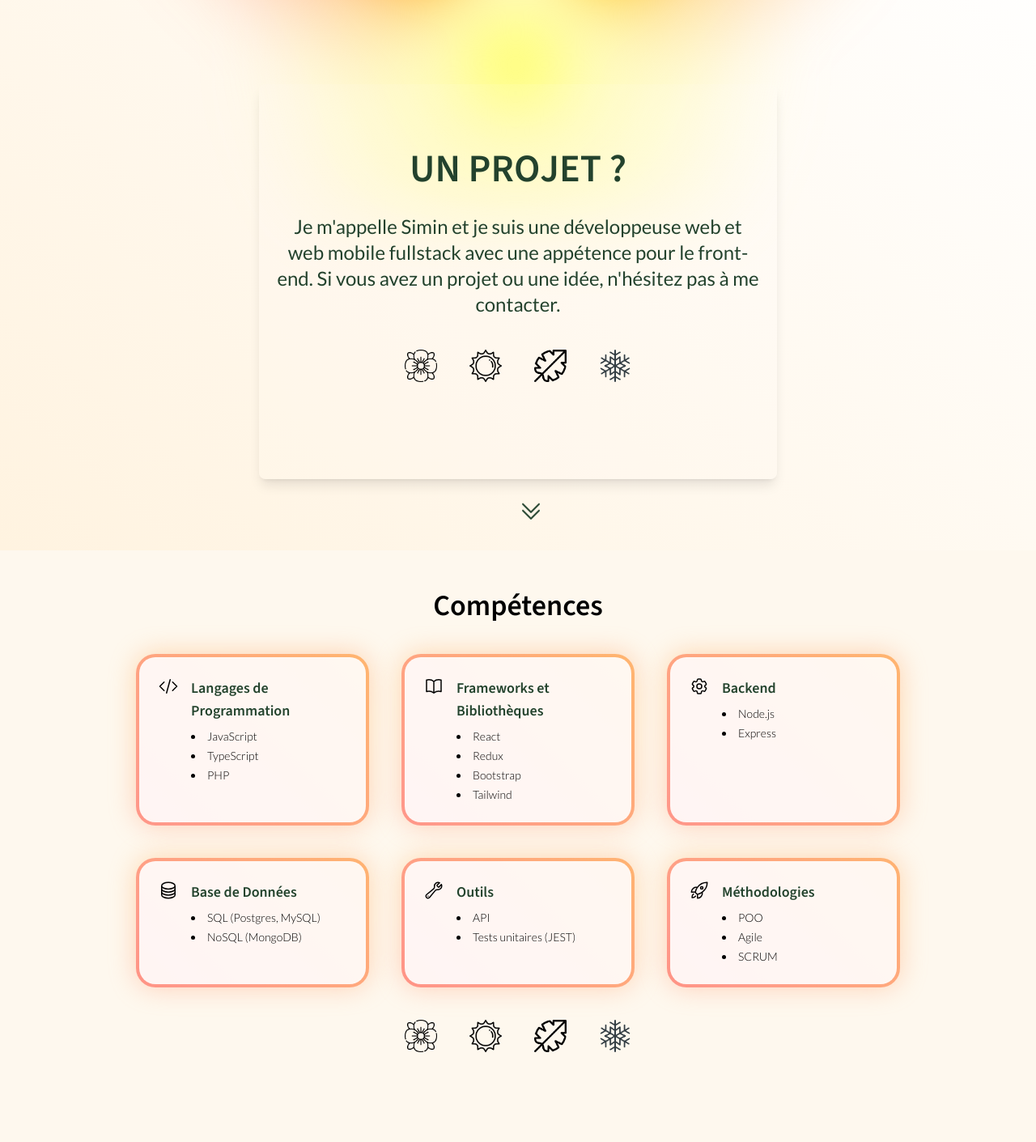
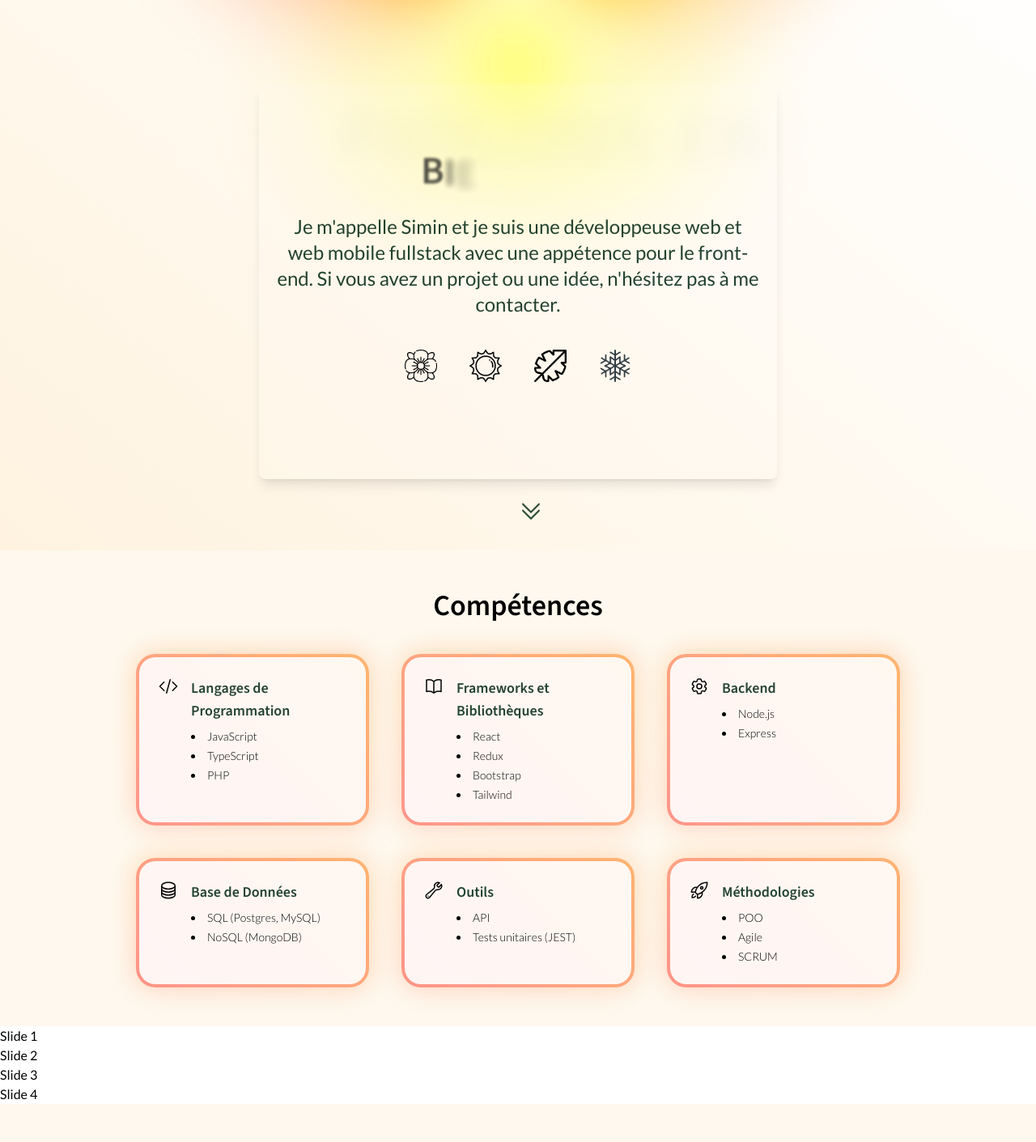
Before and after one commit to ErbilginSimin/Portfolio, a React (Vite) app: page / in a window 1280 px wide. Shown: the part 120-1531 px from the top of the page at 81% size. Built offline with nearby package versions, Linux system fonts and the light colour scheme.

Commit message:
✨feature: chore: Update Prettier configuration and add Swiper component to Work section

```diff
--- a/package.json
+++ b/package.json
@@ -19,6 +19,7 @@
     "react": "^18.3.1",
     "react-dom": "^18.3.1",
     "simplex-noise": "^4.0.1",
+    "swiper": "^11.1.9",
     "tailwind-merge": "^2.3.0"
   },
   "devDependencies": {
@@ -30,12 +31,12 @@
     "autoprefixer": "^10.4.19",
     "eslint": "^8.57.0",
     "eslint-config-prettier": "^9.1.0",
-    "eslint-plugin-prettier": "^5.1.3",
+    "eslint-plugin-prettier": "^5.2.1",
     "eslint-plugin-react": "^7.34.3",
     "eslint-plugin-react-hooks": "^4.6.2",
     "eslint-plugin-react-refresh": "^0.4.7",
     "postcss": "^8.4.38",
-    "prettier": "^3.3.2",
+    "prettier": "^3.3.3",
     "sass": "^1.77.6",
     "tailwindcss": "^3.4.4",
     "vite": "^5.3.1"
--- a/src/components/LandingPage.jsx
+++ b/src/components/LandingPage.jsx
@@ -7,6 +7,7 @@ import { BackgroundGradientAnimation } from '../components/Motions/Gradient';
 import { Vortex } from '../components/Motions/Vortex';
 import SeasonSelector from '../components/SeasonSelector/SeasonSelector';
 import Skills from '../components/Skills/Skills';
+import Work from '../components/Work/Work';
 import { SeasonColorsProvider } from '../contexts/SeasonColorsContext';
 import { useSeasonContext } from '../contexts/SeasonContext';
 
@@ -18,7 +19,12 @@ function LandingPage() {
 
     return (
       <span className="inline-block">
-        <FlipWords className="text-primary" words={words} loop delay={3000} />
+        <FlipWords
+          className="text-primary text-4xl"
+          words={words}
+          loop
+          delay={3000}
+        />
       </span>
     );
   };
@@ -160,6 +166,7 @@ function LandingPage() {
       </section>
 
       <Skills />
+      <Work />
       <About />
       <Footer />
     </SeasonColorsProvider>
--- a/src/components/Motions/flip-words.tsx
+++ b/src/components/Motions/flip-words.tsx
@@ -1,7 +1,11 @@
-import React, { useCallback, useEffect, useState } from 'react';
 import { AnimatePresence, motion } from 'framer-motion';
+import { useCallback, useEffect, useState } from 'react';
 
-export const FlipWords = ({ words, duration = 3000, className }) => {
+export const FlipWords = (
+  { words }: { words: string[] },
+  duration = 3000,
+  className = 'FlipWords'
+) => {
   const [currentWord, setCurrentWord] = useState(words[0]);
   const [isAnimating, setIsAnimating] = useState(false);
 
--- a/src/components/SeasonSelector/SeasonSelector.tsx
+++ b/src/components/SeasonSelector/SeasonSelector.tsx
@@ -16,11 +16,12 @@ function SeasonSelector() {
 
   return (
     <div className="Seasons flex justify-center items-center space-x-10 py-10 bg-transparent">
+      {/* Loop through the seasons array and display the icons */}
       {seasons.map((season) => (
         <img
           key={season.name}
           src={season.icon}
-          alt={`${season.name} icon`}
+          alt={'${season.name} icon'}
           className="w-10 h-10 cursor-pointer"
           onClick={() => handleSeasonClick(season.name)}
         />
--- a/src/components/Skills/Skills.tsx
+++ b/src/components/Skills/Skills.tsx
@@ -1,15 +1,7 @@
 import React from 'react';
+import { SkillCategory } from 'src/types';
 import { useSeasonColors } from '../../contexts/SeasonColorsContext';
-import SeasonMenu from '../SeasonSelector/SeasonSelector';
 import SkillsCategory from './SkillsCategory';
-
-type SkillCategory =
-  | 'Langages de Programmation'
-  | 'Frameworks et Bibliothèques'
-  | 'Backend'
-  | 'Base de Données'
-  | 'Outils'
-  | 'Méthodologies';
 
 const icons: Record<SkillCategory, React.ReactElement> = {
   'Langages de Programmation': (
@@ -144,6 +136,7 @@ function Skills() {
           Compétences
         </h2>
         <div className="grid grid-cols-1 md:grid-cols-2 lg:grid-cols-3 gap-10">
+          {/* Loop through the skillsData object and display the SkillsCategory component */}
           {Object.entries(skillsData).map(([title, skills]) => (
             <SkillsCategory
               key={title}
@@ -153,7 +146,6 @@ function Skills() {
             />
           ))}
         </div>
-        <SeasonMenu />
       </div>
     </section>
   );
--- a/src/components/Skills/SkillsCategory.tsx
+++ b/src/components/Skills/SkillsCategory.tsx
@@ -1,14 +1,7 @@
 import React from 'react';
 import useSeasonColors from '../../hooks/useSeasonColors';
+import { SkillCategory } from '../../types';
 import { BackgroundGradient } from '../Motions/BackgroundGradient';
-
-type SkillCategory =
-  | 'Langages de Programmation'
-  | 'Frameworks et Bibliothèques'
-  | 'Backend'
-  | 'Base de Données'
-  | 'Outils'
-  | 'Méthodologies';
 
 interface SkillsCategoryProps {
   title: SkillCategory;
--- a/src/components/Work/Work.tsx
+++ b/src/components/Work/Work.tsx
@@ -0,0 +1,17 @@
+import { Swiper, SwiperSlide } from 'swiper/react';
+
+export default () => {
+  return (
+    <Swiper
+      spaceBetween={50}
+      slidesPerView={3}
+      onSlideChange={() => console.log('slide change')}
+      onSwiper={(swiper) => console.log(swiper)}
+    >
+      <SwiperSlide>Slide 1</SwiperSlide>
+      <SwiperSlide>Slide 2</SwiperSlide>
+      <SwiperSlide>Slide 3</SwiperSlide>
+      <SwiperSlide>Slide 4</SwiperSlide>
+    </Swiper>
+  );
+};
--- /dev/null
+++ b/src/types/index.ts
@@ -0,0 +1,7 @@
+export type SkillCategory =
+  | 'Langages de Programmation'
+  | 'Frameworks et Bibliothèques'
+  | 'Backend'
+  | 'Base de Données'
+  | 'Outils'
+  | 'Méthodologies';
```
Also changed, not shown: .eslintrc.cjs, .prettierrc.cjs, 2 other files (tests, documents, lock files or other folders).
